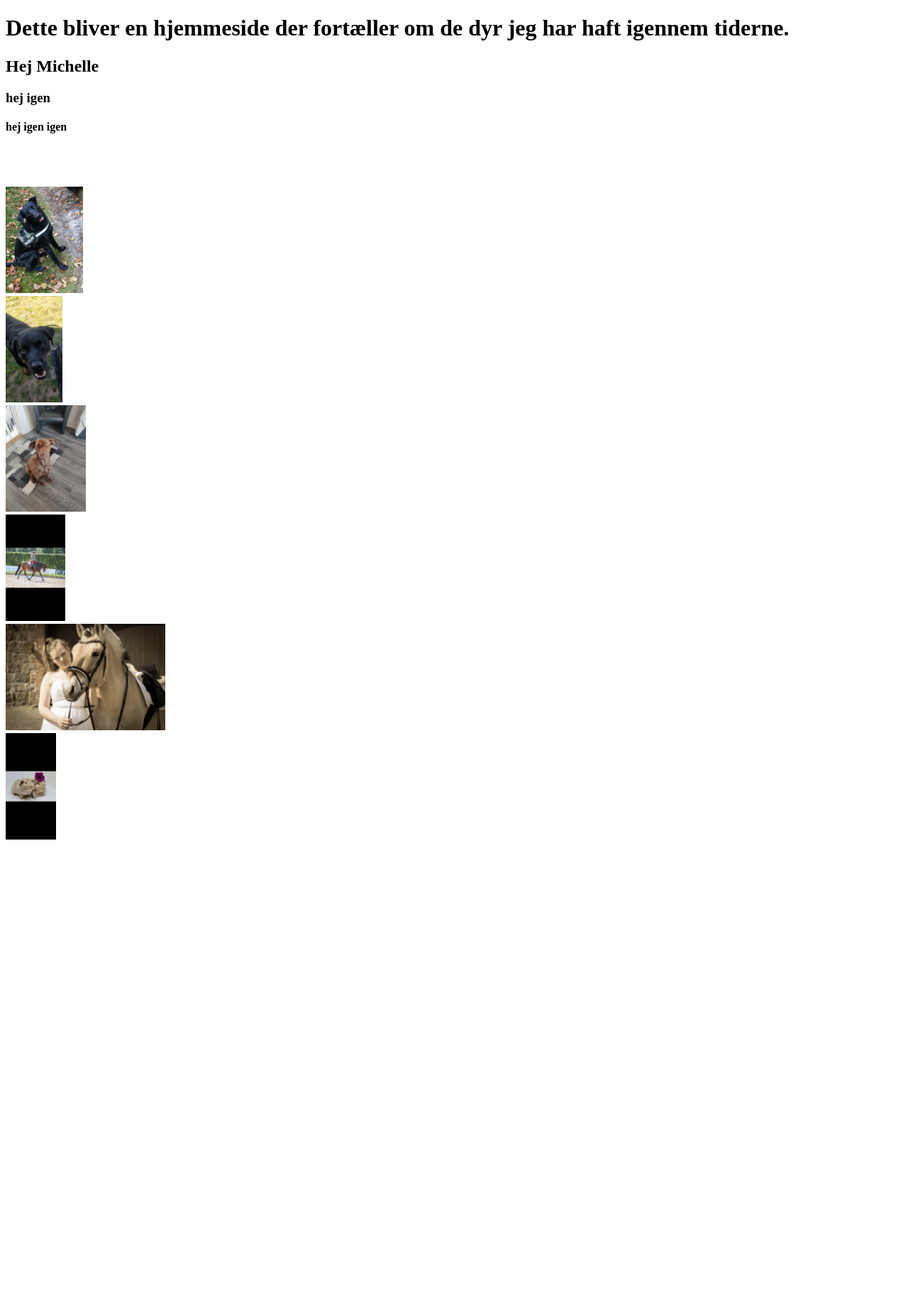
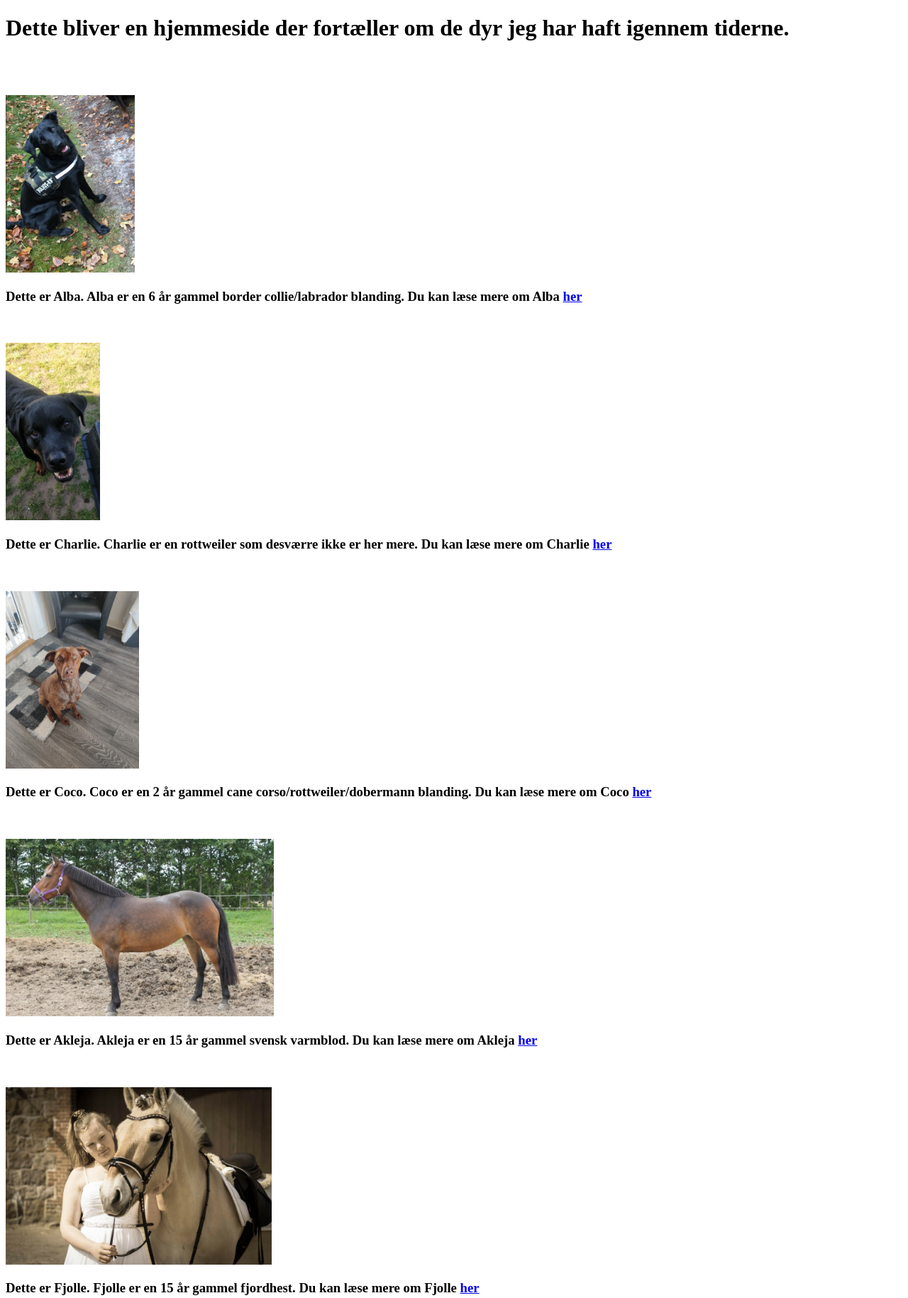
Before and after one commit to Michelle1492/Website, a plain HTML site: page index.html in a window 1280 px wide. Shown: the top 1829 px of the page at 71% size. Before the commit the page ends 1195 px from the top, so only its background shows below. Drawn offline with Linux system fonts and the light colour scheme.

Commit message:
Added forskellige sider til hver dyr

```diff
--- a/index.html
+++ b/index.html
@@ -7,35 +7,57 @@
 </head>
 <body>
     <h1>Dette bliver en hjemmeside der fortæller om de dyr jeg har haft igennem tiderne.</h1>
-    <h2>Hej Michelle</h2>
-    <h3>hej igen</h3>
-    <h4>hej igen igen</h4>
+
     <br>
     <br>
     <br>
 
 </body>
-<img src="/Billeder/Alba.png" height="150">
+<img src="/Billeder/Alba.png" height="250">
 
 <br>
+<h3>Dette er Alba. Alba er en 6 år gammel border collie/labrador blanding. Du kan læse mere om Alba <a href="Alba.html">
+    her
+</a> </h3>
+<br>
+<br>
 
-<img src="/Billeder/Charlie.jpg" height="150">
+<img src="/Billeder/Charlie.jpg" height="250">
 
 <br>
+<h3>Dette er Charlie. Charlie er en rottweiler som desværre ikke er her mere. Du kan læse mere om Charlie <a href="/Charlie.html"> her</a></h3>
+<br>
+<br>
 
-<img src="/Billeder/Coco.jpg" height="150">
+
+<img src="/Billeder/Coco.jpg" height="250">
 
 <br>
+<h3>Dette er Coco. Coco er en 2 år gammel cane corso/rottweiler/dobermann blanding. Du kan læse mere om Coco <a href="/Coco.html"> her</a></h3>
+<br>
+<br>
 
-<img src="/Billeder/Akleja.PNG" height="150">
+<img src="/Billeder/Akleja.jpg" height="250">
 
 <br>
+<h3>Dette er Akleja. Akleja er en 15 år gammel svensk varmblod. Du kan læse mere om Akleja <a href="/Akleja.html"> her</a></h3>
+<br>
+<br>
 
-<img src="/Billeder/Fjolle.JPG" height="150">
+<img src="/Billeder/Fjolle.JPG" height="250">
 
 <br>
+<h3>Dette er Fjolle. Fjolle er en 15 år gammel fjordhest. Du kan læse mere om Fjolle <a href="/Fjolle.html"> her</a></h3>
+<br>
+<br>
 
-<img src="/Billeder/Otto og Dumle.jpg" height="150">
+<img src="Billeder/Otto og Dumle pt 2.jpg" height="250">
+
+<br>
+<h3>Disse to er Otto og Dumle. Dumle til venstre, Otto til højre. Otto er af racen sheltie og Dumle er af racen glathåret. Det er far og søn. Du kan læse mere om Otto og Dumle <a href="/Otto og dumle.html"> her</a></h3>
+<br>
+<br>
+
 
 
 </html>
```
Also changed, not shown: Akleja.html (added, +13 -0 lines), Alba.html (added, +13 -0 lines), Charlie.html (added, +13 -0 lines), Coco.html (added, +13 -0 lines), Fjolle.html (added, +13 -0 lines), Otto og dumle.html (added, +13 -0 lines), Billeder/Akleja.jpg (added), Billeder/Holmes.jpg (added), Billeder/Otto og Dumle pt 2.jpg (added).
